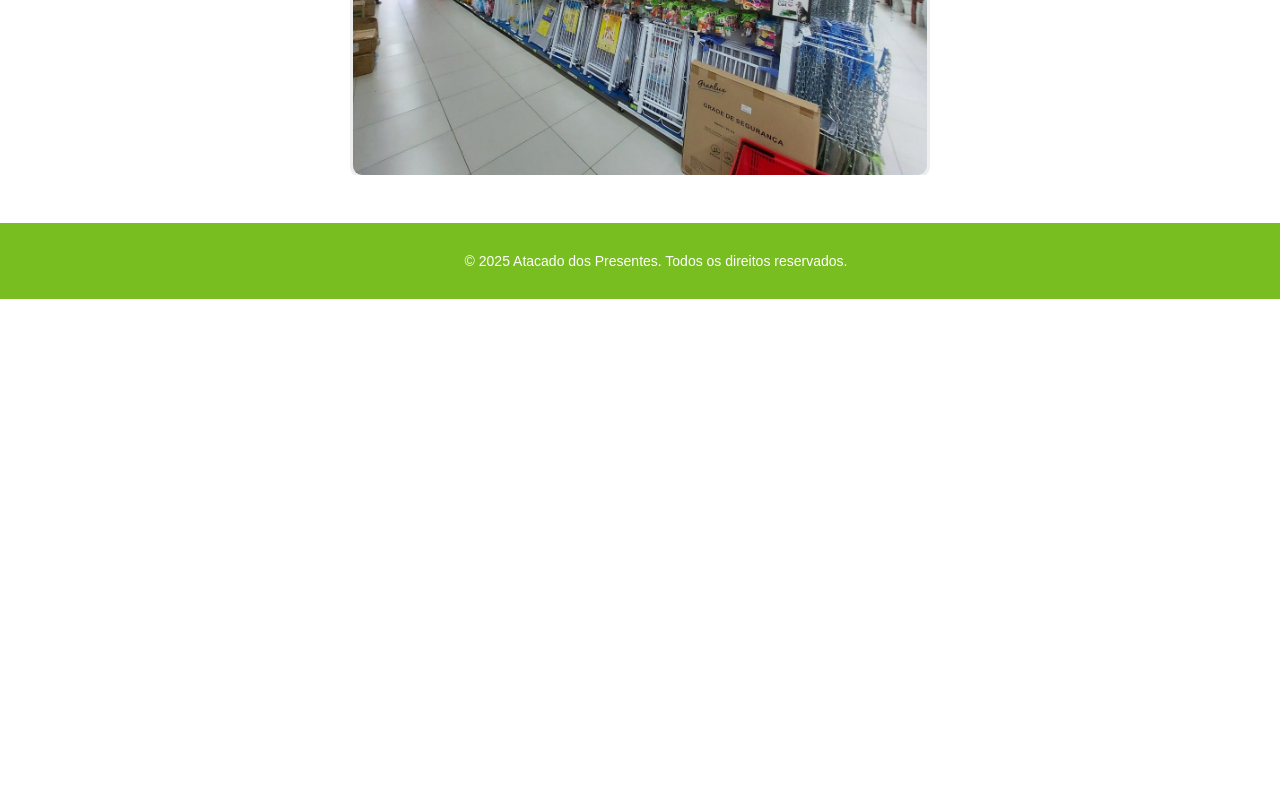
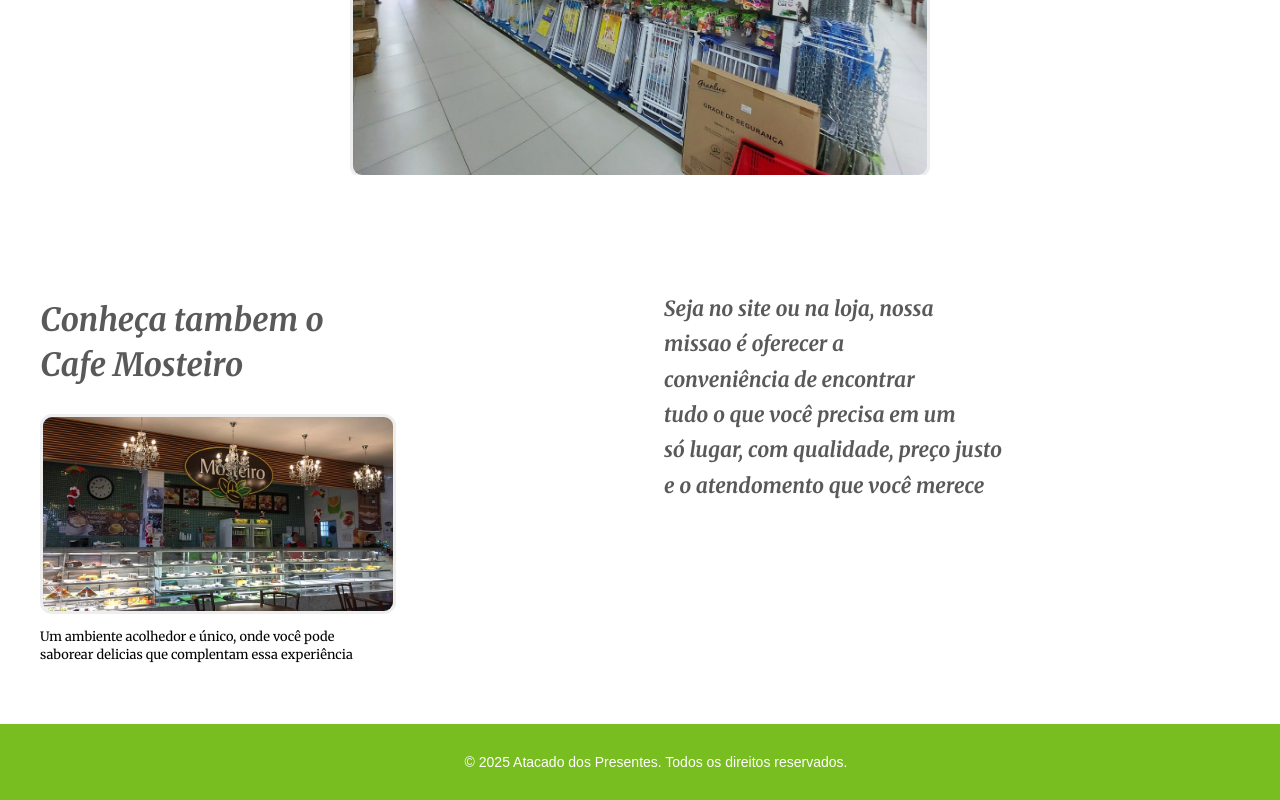
Before and after one commit to Mareaturbo2/pj2-atacado-reactJS, a React (Vite) app in the folder atacado-pj/: page /quem-somos in a window 1280 px wide. Shown: the part 952-1752 px from the top of the page. Before the commit the page ends 1251 px from the top, so only its background shows below. Built offline with nearby package versions, Linux system fonts and the light colour scheme.

Commit message:
QuemSOmos80%Pronto

```diff
--- a/atacado-pj/src/pages/QuemSomos/QuemSomos.jsx
+++ b/atacado-pj/src/pages/QuemSomos/QuemSomos.jsx
@@ -5,6 +5,7 @@ import Atacado1 from '../../assets/atacado1.jfif';
 import Atacado2 from '../../assets/atacado2.jfif';
 import Atacado4 from '../../assets/atacado4.jfif';
 import Atacado5 from '../../assets/atacado5.jfif';
+import cafe from '../../assets/cafemosteiro.jpg';
 
 export default function QuemSomos() {
   const images = [Atacado1, Atacado2, Atacado4, Atacado5];
@@ -26,6 +27,8 @@ export default function QuemSomos() {
       const interval = setInterval(nextSlide, 5000);
       return () => clearInterval(interval);
     }, []);
+
+
   return (
     <main>
       <section className={styles.linha}>
@@ -59,6 +62,7 @@ export default function QuemSomos() {
         </div>
 
       </section>
+
       <br />
       <br />
       <br />
@@ -100,6 +104,39 @@ export default function QuemSomos() {
         </div>
 
       </section>
+
+      <section className={styles.linha}>
+        <div className={styles.textoEsquerda}>
+          <h2 className={styles.titulo}>
+            Conheça tambem o <br/>
+            Cafe Mosteiro
+          </h2>
+          <div className={styles['cafe-imagem']}>
+          <img src={cafe} alt="Cafe Mosteiro" />
+          <p className={styles['subtitulo-cafe']}>
+            Um ambiente acolhedor e único, onde você
+            pode <br/>
+            saborear delicias que complentam
+            essa experiência
+          </p>
+          </div>
+        </div>
+        <div className={styles.textoDireita}>
+          <p className={styles.paragrafo}>
+            Seja no site ou na loja, nossa <br/>
+            missao é oferecer a<br/>
+            conveniência de encontrar<br/>
+            tudo o que você precisa em um<br/>
+            só lugar, com qualidade, preço justo<br/>
+            e o atendomento que você merece
+          </p>
+
+        </div>
+      </section>
+
+
+
+
     </main>
   );
 }
--- a/atacado-pj/src/pages/QuemSomos/QuemSomos.module.css
+++ b/atacado-pj/src/pages/QuemSomos/QuemSomos.module.css
@@ -99,3 +99,51 @@
 .next {
   right: 10px;
 }
+
+.cafe {
+  margin: 80px 60px;
+  background: #f8f8f8;
+  padding: 40px 20px;
+  border-radius: 12px;
+}
+
+.cafe-content {
+  display: flex;
+  flex-wrap: wrap;
+  align-items: center;
+  justify-content: center;
+  gap: 40px;
+}
+
+.cafe-imagem img {
+  width: 350px;
+  border-radius: 12px;
+  border: 3px solid #eee;
+
+
+}
+
+.cafe-texto {
+  max-width: 450px;
+  padding: 20px;
+  text-align: justify;
+  animation: fadeIn 2s ease;
+}
+
+.cafe-texto h2 {
+  font-family: 'Merriweather', serif;
+  font-size: 30px;
+  font-style: italic;
+  color: #444;
+  margin-bottom: 15px;
+}
+
+.subtitulo-cafe {
+  margin-top: 0.6rem;
+  font-size: 0.8rem;
+  font-family: 'Merriweather', serif;
+  color: #000000A6 65%;
+  line-height: 1.4;
+  text-align: left;
+
+}
```
